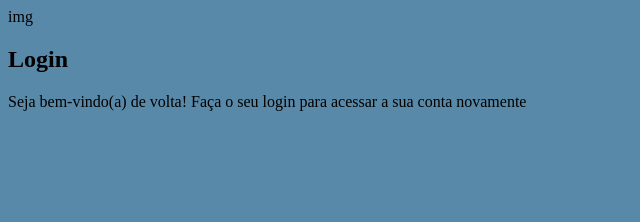
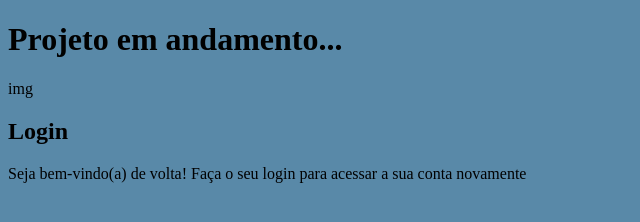
Before and after one commit to Guts-war/Projeto-Login, a plain HTML site: page index.html in a window 1280 px wide. Shown: the whole page, without its empty margins (0-640 px from the left). Drawn offline with Linux system fonts and the light colour scheme.

Commit message:
Update index.html

```diff
--- a/index.html
+++ b/index.html
@@ -7,6 +7,7 @@
     <link rel="stylesheet" href="/estilos/style.css">
 </head>
 <body>
+    <h1>Projeto em andamento...</h1>
     <main>
         <section id="loginArea">
             <div id="imgArea">
```
